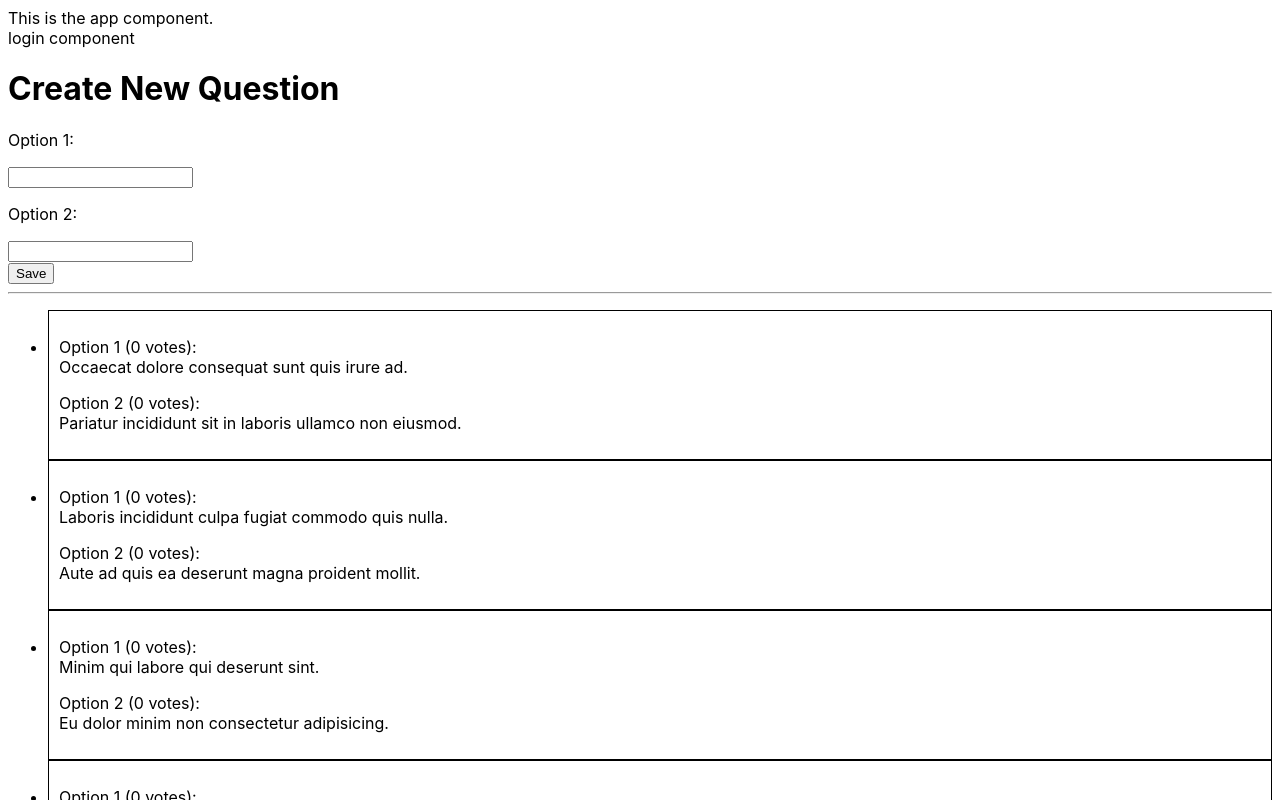
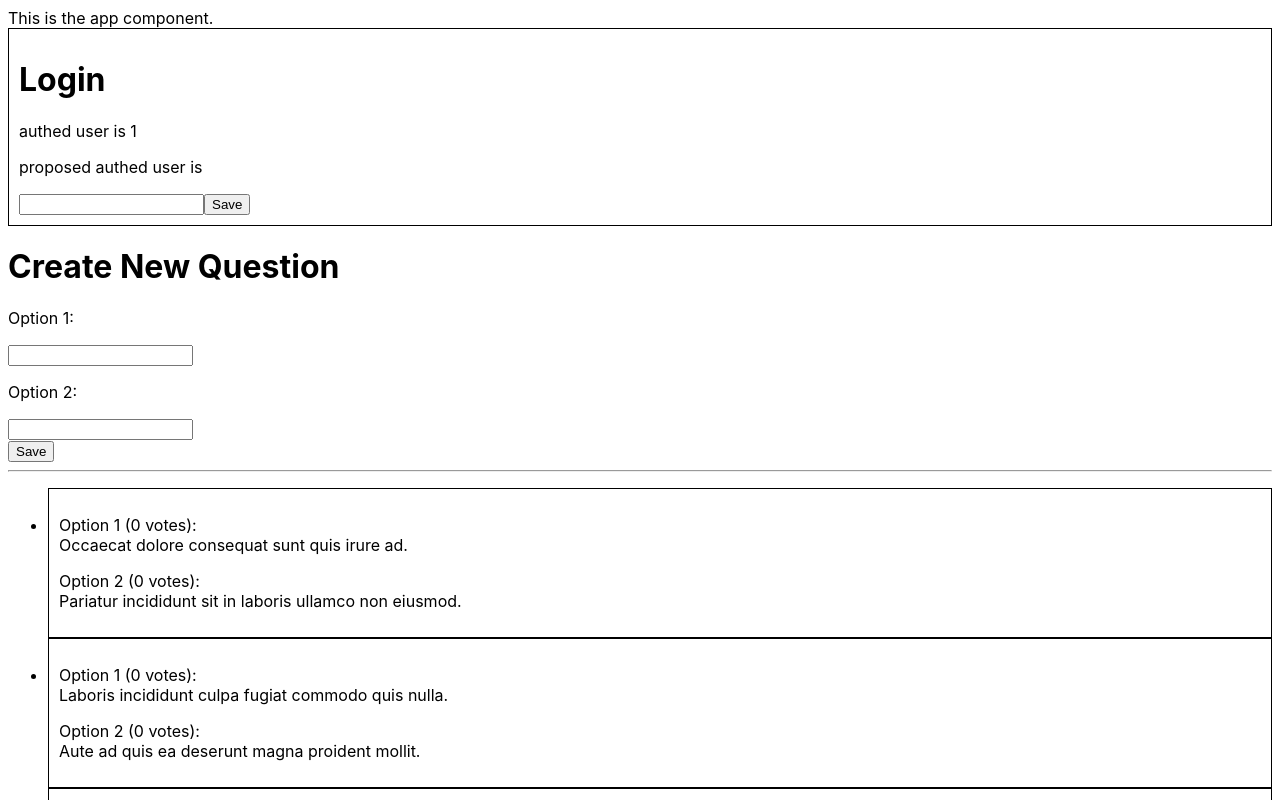
Before and after one commit to jhgilbert/would_you_rather, a React (Create React App) app: page / in a window 1280 px wide. Shown: the top 800 px of the page. Built offline with nearby package versions, Linux system fonts and the light colour scheme.

Commit message:
feat: Add ability to set authed user from the UI

```diff
--- a/src/components/Login.js
+++ b/src/components/Login.js
@@ -1,10 +1,51 @@
 import React, { Component } from 'react'
 import { connect } from 'react-redux'
+import { setAuthedUser } from '../actions/authedUser'
 
 class Login extends Component {
+  state = {
+    inputtedValue: ''
+  }
+
+  handleInputChange = (e) => {
+    e.preventDefault()
+
+    const inputtedValue = e.target.value
+
+    this.setState(() => ({
+      inputtedValue
+    }))
+  }
+
+  handleSubmit = (e) => {
+    e.preventDefault()
+
+    const newAuthedUserId = this.state.inputtedValue
+
+    this.props.dispatch(setAuthedUser(newAuthedUserId))
+  }
+
   render() {
-    return (<div>login component</div>)
+    const { inputtedValue } = this.state
+
+    return (
+      <div style={{'border': '1px solid black', padding: '10px'}}>
+      <h1>Login</h1>
+        <p>authed user is {this.props.authedUser}</p>
+        <p>proposed authed user is {this.state.inputtedValue}</p>
+        <form>
+          <input type="text" value={inputtedValue} onChange={this.handleInputChange} />
+          <button onClick={this.handleSubmit}>Save</button>
+        </form>
+      </div>)
   }
 }
 
-export default Login
+// keeping it simple for the moment
+function mapStateToProps({ authedUser }) {
+  return {
+    authedUser
+  }
+}
+
+export default connect(mapStateToProps)(Login)
```
